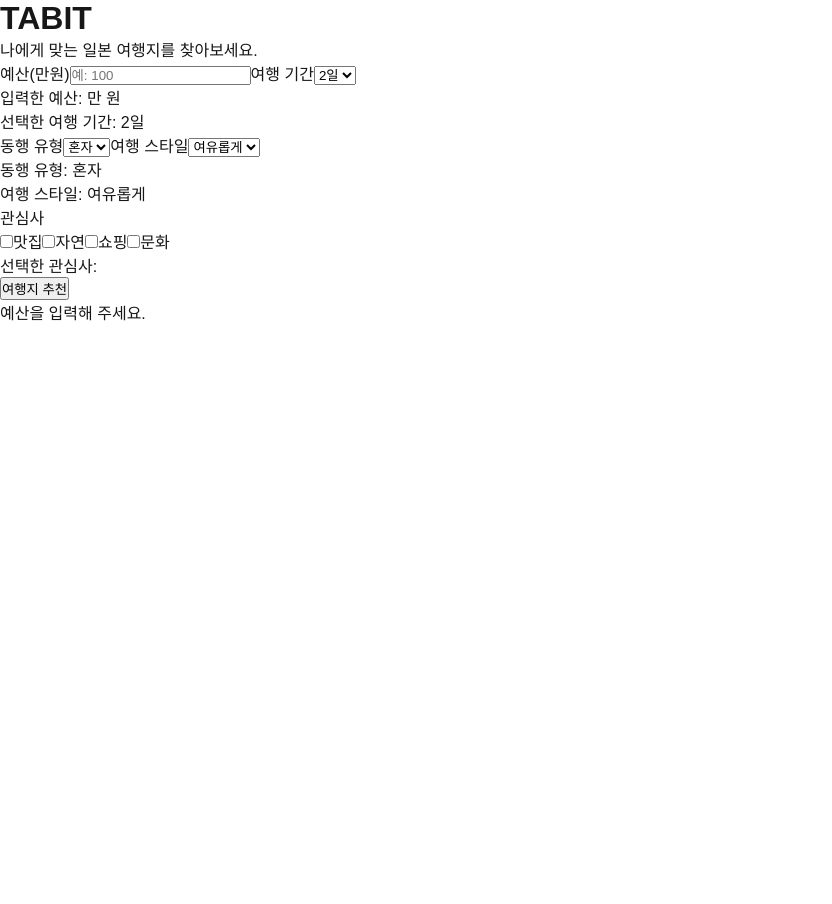
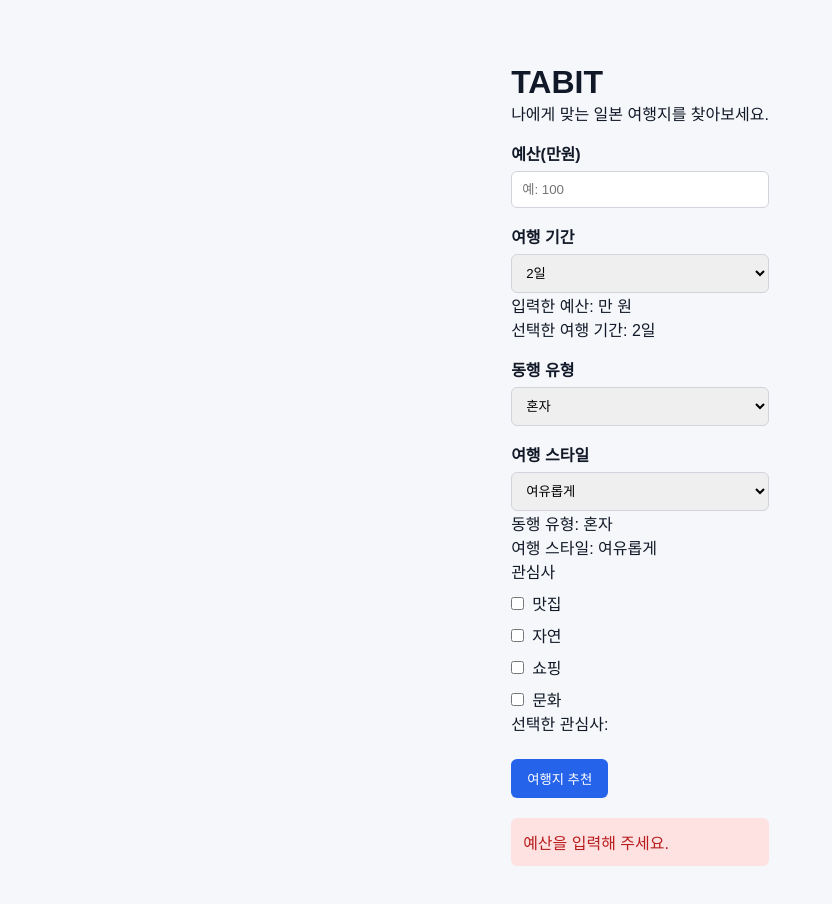
Before and after one commit to KlmY0ngBe0m/TABIT, a Next.js app in the folder frontend/: page / in a window 1280 px wide. Both pictures are taken after a click on the button "여행지 추천". Shown: the top 904 px of the page, without its empty margins (0-832 px from the left). Before the commit the page ends 800 px from the top, so only its background shows below. Built offline with nearby package versions, Linux system fonts and the light colour scheme.

Commit message:
推薦結果カードとフォームデザインを改善

```diff
--- a/frontend/src/app/globals.css
+++ b/frontend/src/app/globals.css
@@ -47,3 +47,82 @@
     color-scheme: dark;
   }
 }
+
+body {
+  background-color: #f5f7fa;
+  color: #111827;
+}
+
+main {
+  max-width: 640px;
+  margin: 40px auto;
+  padding: 24px;
+}
+
+label {
+  display: block;
+  margin-top: 16px;
+  font-weight: 600;
+}
+
+input,
+select {
+  width: 100%;
+  max-width: 320px;
+  padding: 10px;
+  margin-top: 6px;
+  border: 1px solid #d1d5db;
+  border-radius: 6px;
+}
+
+button {
+  display: block;
+  margin-top: 24px;
+  padding: 10px 16px;
+  background-color: #2563eb;
+  color: white;
+  border: none;
+  border-radius: 6px;
+  cursor: pointer;
+}
+
+button:hover {
+  background-color: #1d4ed8;
+}
+
+.error-message {
+  margin-top: 20px;
+  padding: 12px;
+  background-color: #fee2e2;
+  color: #b91c1c;
+  border-radius: 6px;
+}
+
+.result-card {
+  margin-top: 24px;
+  padding: 20px;
+  background-color: white;
+  border-left: 4px solid #2563eb;
+  border-radius: 8px;
+  line-height: 1.6;
+  box-shadow: 0 4px 12px rgba(15, 23, 42, 0.08);
+}
+
+.result-card h2 {
+  margin-top: 0;
+  color: #2563eb;
+}
+
+label:has(input[type="checkbox"]) {
+  display: flex;
+  align-items: center;
+  gap: 8px;
+  margin-top: 8px;
+  font-weight: 400;
+}
+
+input[type="checkbox"] {
+  width: auto;
+  max-width: none;
+  margin-top: 0;
+}
--- a/frontend/src/app/page.tsx
+++ b/frontend/src/app/page.tsx
@@ -230,10 +230,10 @@
     <p>선택한 관심사:{" "}
       {interests.map((interest) => interestsLabels[interest]).join(", ")}</p>
       <button type="button" onClick={handleRecommendClick}>여행지 추천</button>
-      {errorMessage !== "" && <p>{errorMessage}</p>}
+      {errorMessage !== "" && <p className="error-message">{errorMessage}</p>}
 
       {recommendation && (
-        <section>
+        <section className="result-card">
           <h2>추천 여행지: {recommendation.recommendedCity}</h2>
           <p>추천 이유: {recommendation.recommendationReason}</p>
           <p>예상 예산: {recommendation.estimatedBudget}</p>
```
